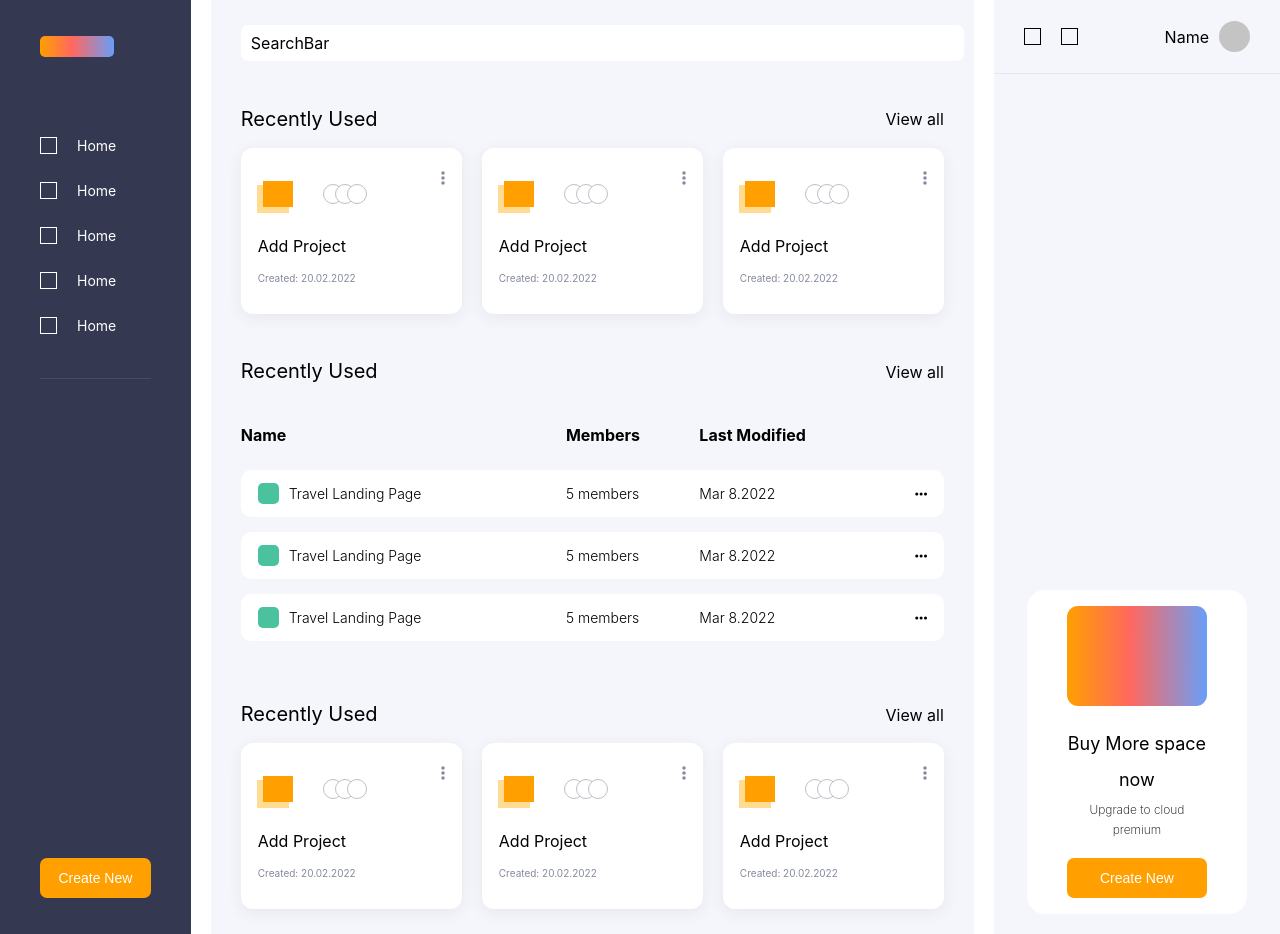
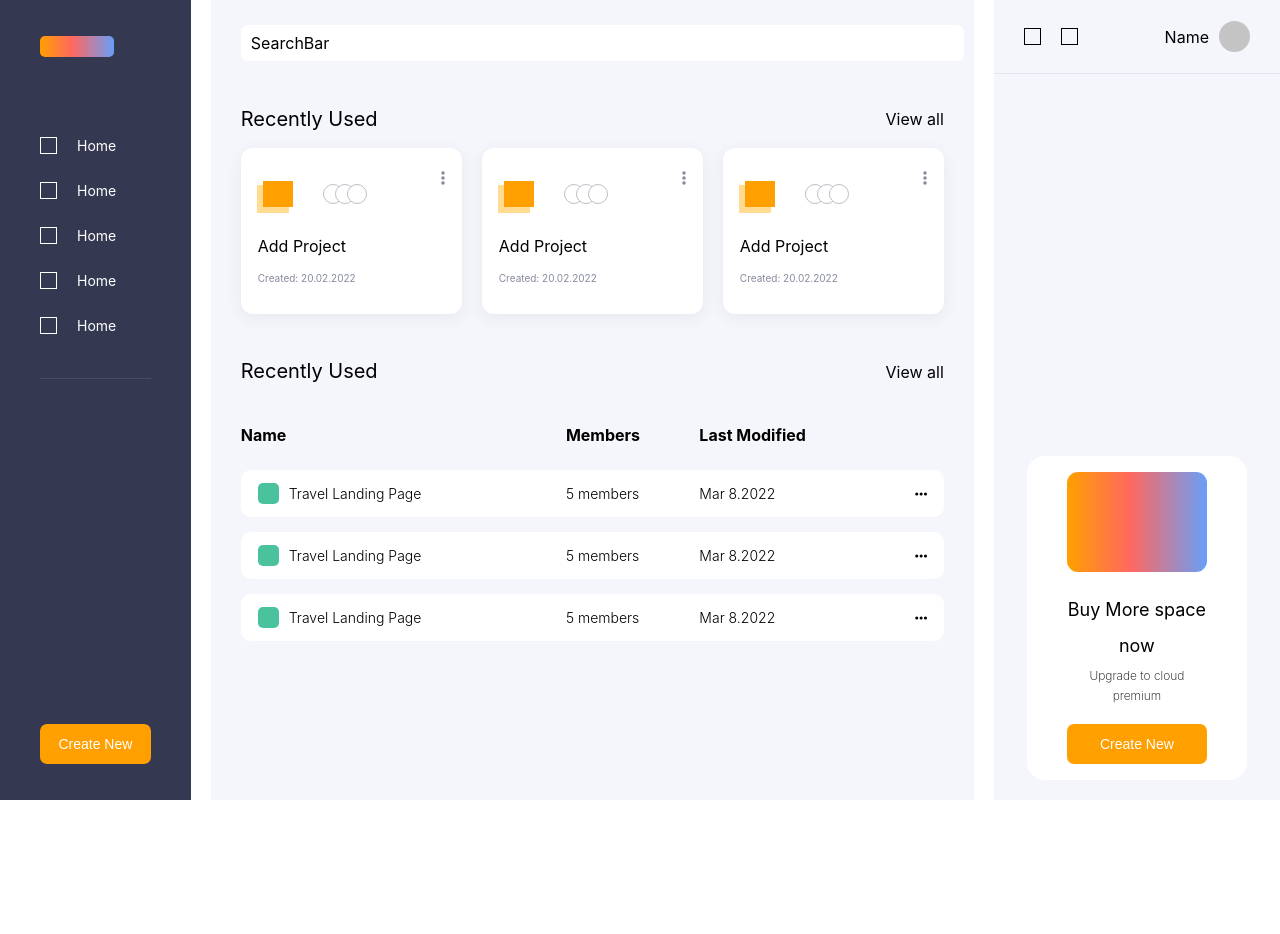
Before and after one commit to kira56/challenges-styling-layout, a React (Create React App) app: page / in a window 1280 px wide. After the commit the page ends 800 px from the top, so only its background shows below. Built offline with nearby package versions, Linux system fonts and the light colour scheme.

Commit message:
chore: Remove last section on container

```diff
--- a/src/components/sections/container.tsx
+++ b/src/components/sections/container.tsx
@@ -17,11 +17,11 @@ const Container = () => {
       <SectionContent>
         <Table />
       </SectionContent>
-      <SectionContent>
+      {/* <SectionContent>
         <Card />
         <Card />
         <Card />
-      </SectionContent>
+      </SectionContent> */}
     </Contenedor>
   );
 };
```
